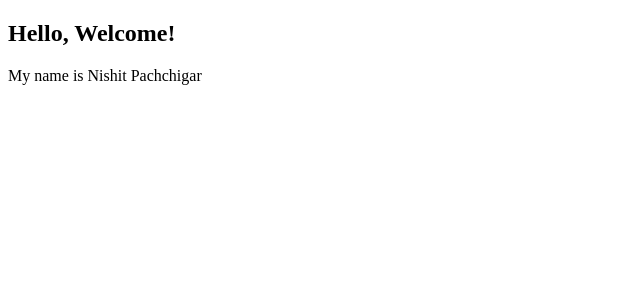
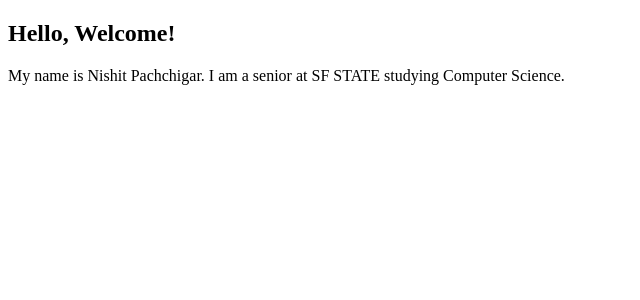
Before and after one commit to AndyShi1010/piqued, a SvelteKit app in the folder Milestones/M1/ThrowawayPrototype/throwaway/: page /nishit in a window 1280 px wide. Shown: the top 300 px of the page, without its empty margins (0-640 px from the left). Built offline with nearby package versions, Linux system fonts and the light colour scheme.

Commit message:
Updated about me page

```diff
--- a/Milestones/M1/ThrowawayPrototype/throwaway/src/routes/nishit/+page.svelte
+++ b/Milestones/M1/ThrowawayPrototype/throwaway/src/routes/nishit/+page.svelte
@@ -1,2 +1,2 @@
 <h2>Hello, Welcome!</h2>
-<p>My name is Nishit Pachchigar</p>
+<p>My name is Nishit Pachchigar. I am a senior at SF STATE studying Computer Science.</p>
```
